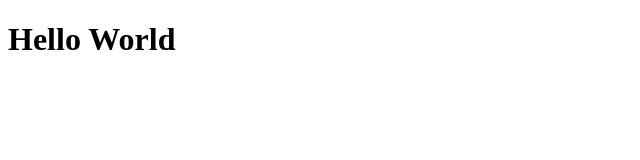
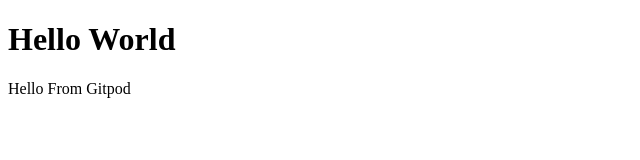
Before and after one commit to ssetary/hello-world, a plain HTML site: page index.html in a window 1280 px wide. Shown: the whole page, without its empty margins (0-640 px from the left). Drawn offline with Linux system fonts and the light colour scheme.

Commit message:
Added paragraph

```diff
--- a/index.html
+++ b/index.html
@@ -5,5 +5,6 @@
   </head>
   <body>
     <h1>Hello World</h1>
+    <p>Hello From Gitpod</p>
   </body>
 </html>
```
